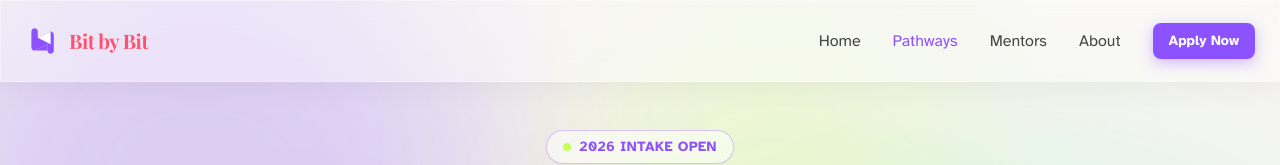
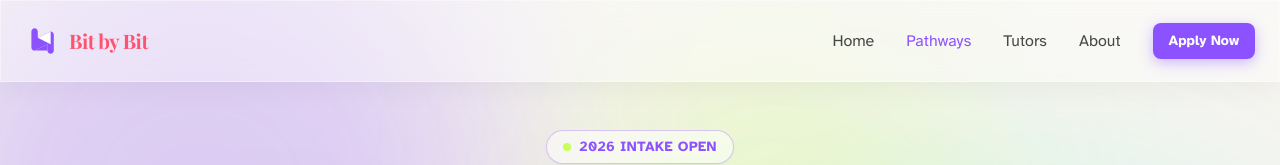
Before and after one commit to hongpenggg/bitbybitcoding.github.io, a React (Vite) app: page /#/pathways in a window 1280 px wide. Shown: the top 165 px of the page. Built offline with nearby package versions, Linux system fonts and the light colour scheme; a web font is replaced by a local one.

Commit message:
Update navbar: change 'Mentors' to 'Tutors' and fix scroll links

```diff
--- a/src/components/Navigation.tsx
+++ b/src/components/Navigation.tsx
@@ -1,18 +1,44 @@
 import { useState } from 'react';
-import { Link, useLocation } from 'react-router-dom';
+import { Link, useLocation, useNavigate } from 'react-router-dom';
 import { Menu, X } from 'lucide-react';
 import { Button } from '@/components/ui/button';
 
 export function Navigation() {
   const [isOpen, setIsOpen] = useState(false);
   const location = useLocation();
+  const navigate = useNavigate();
 
   const navLinks = [
     { name: 'Home', path: '/' },
     { name: 'Pathways', path: '/pathways' },
-    { name: 'Mentors', path: '#mentorssection' },
-    { name: 'About', path: '#aboutsection' },
+    { name: 'Tutors', path: '/#mentors', scrollTo: 'mentors' },
+    { name: 'About', path: '/#about', scrollTo: 'about' },
   ];
+
+  const handleNavClick = (link: typeof navLinks[0], e: React.MouseEvent) => {
+    if (link.scrollTo) {
+      e.preventDefault();
+
+      // If not on home page, navigate to home first
+      if (location.pathname !== '/') {
+        navigate('/');
+        // Wait for navigation to complete before scrolling
+        setTimeout(() => {
+          const element = document.getElementById(link.scrollTo!);
+          if (element) {
+            element.scrollIntoView({ behavior: 'smooth', block: 'start' });
+          }
+        }, 100);
+      } else {
+        // Already on home page, just scroll
+        const element = document.getElementById(link.scrollTo);
+        if (element) {
+          element.scrollIntoView({ behavior: 'smooth', block: 'start' });
+        }
+      }
+      setIsOpen(false);
+    }
+  };
 
   const isActive = (path: string) => {
     if (path.startsWith('/#')) {
@@ -39,17 +65,18 @@ export function Navigation() {
         {/* Desktop Navigation */}
         <div className="hidden md:flex items-center gap-8">
           {navLinks.map((link) => (
-            <Link
+            <a
               key={link.name}
-              to={link.path}
-              className={`text-base font-medium transition-colors ${
+              href={link.path}
+              onClick={(e) => handleNavClick(link, e)}
+              className={`text-base font-medium transition-colors cursor-pointer ${
                 isActive(link.path)
                   ? 'text-bit-lavender font-bold'
                   : 'text-bit-dark/80 hover:text-bit-lavender'
               }`}
             >
               {link.name}
-            </Link>
+            </a>
           ))}
           <Link to="/apply">
             <Button className="bg-bit-lavender hover:bg-bit-lavender/90 text-white font-bold shadow-lavender transition-all transform hover:scale-105">
@@ -72,18 +99,18 @@ export function Navigation() {
         <div className="md:hidden glass-panel border-t border-white/40">
           <div className="px-6 py-4 flex flex-col gap-4">
             {navLinks.map((link) => (
-              <Link
+              <a
                 key={link.name}
-                to={link.path}
-                className={`text-base font-medium py-2 transition-colors ${
+                href={link.path}
+                onClick={(e) => handleNavClick(link, e)}
+                className={`text-base font-medium py-2 transition-colors cursor-pointer ${
                   isActive(link.path)
                     ? 'text-bit-lavender font-bold'
                     : 'text-bit-dark/80 hover:text-bit-lavender'
                 }`}
-                onClick={() => setIsOpen(false)}
               >
                 {link.name}
-              </Link>
+              </a>
             ))}
             <Link to="/apply" onClick={() => setIsOpen(false)}>
               <Button className="w-full bg-bit-lavender hover:bg-bit-lavender/90 text-white font-bold shadow-lavender">
```
